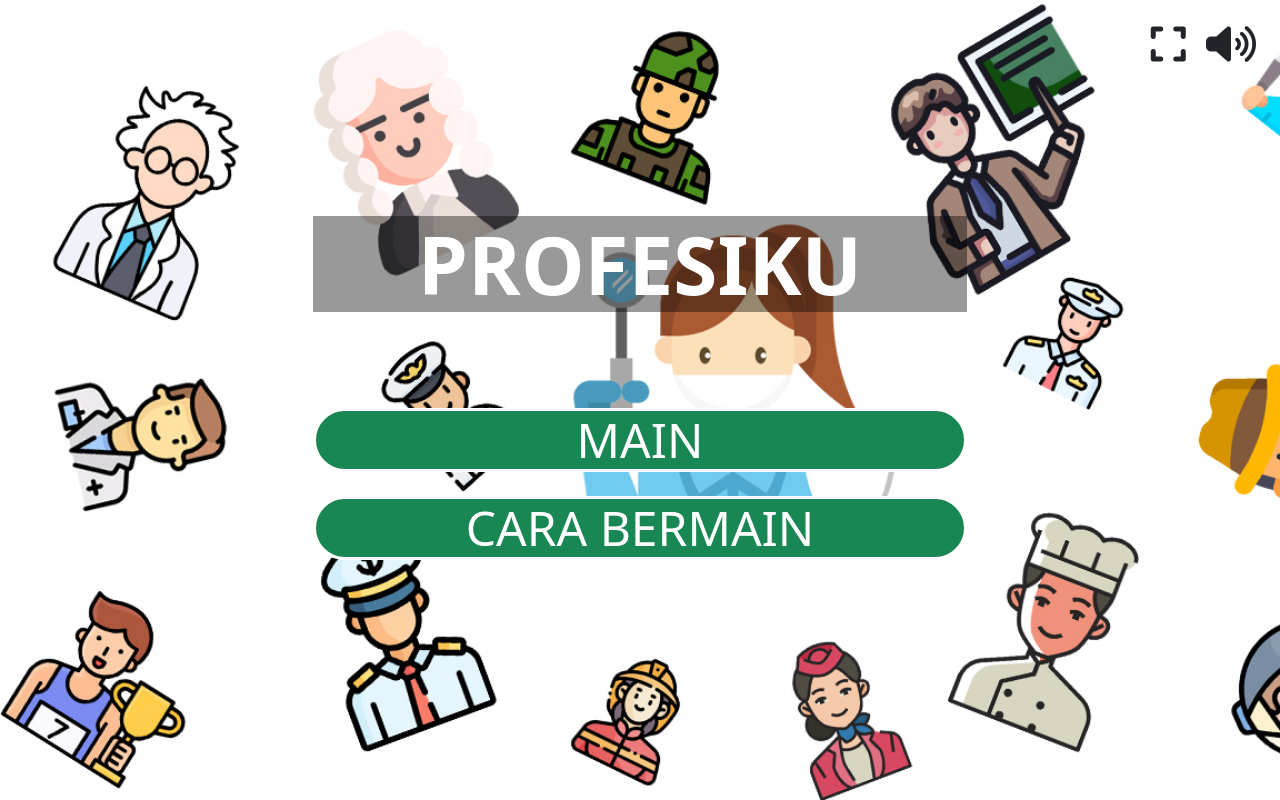
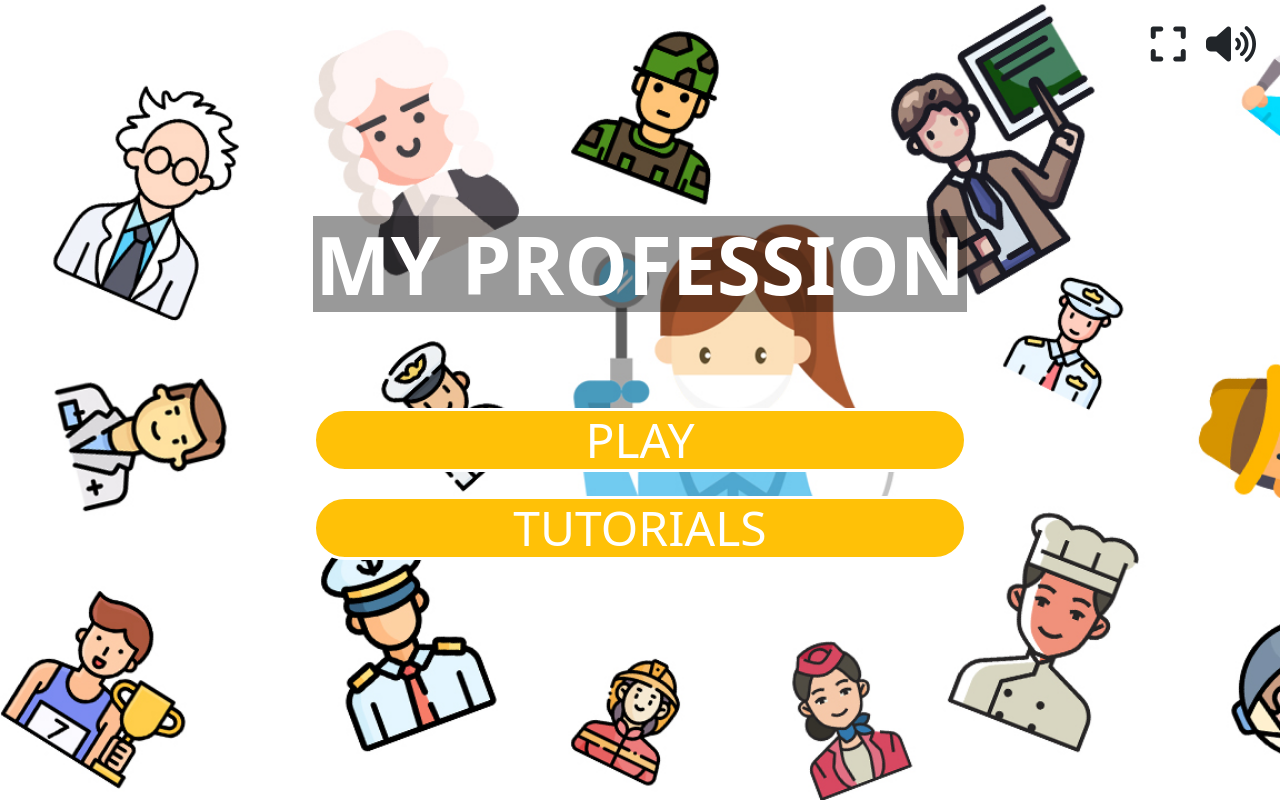
Before and after one commit to Vikri18/gameprofesi, a plain HTML site: page index.html in a window 1280 px wide. Drawn offline with Linux system fonts and the light colour scheme.

Commit message:
Ubah jadi bahasa inggis dan merubah warna tombol

```diff
--- a/index.html
+++ b/index.html
@@ -21,22 +21,22 @@
             class="mb-5 display-1 fw-bold text-white"
             style="background-color: rgba(0, 0, 0, 0.4)"
           >
-            PROFESIKU
+            MY PROFESSION
           </h1>
           <br />
           <a
-            class="display-5 d-block text-decoration-none bg-success border border-3 border-white rounded-pill my-4 btn-custom"
+            class="display-5 d-block text-decoration-none bg-warning border border-3 border-white rounded-pill my-4 btn-custom"
             id="mulai"
           >
-            MAIN
+            PLAY
           </a>
           <a
-            class="display-5 d-block text-decoration-none bg-success border border-3 border-white rounded-pill my-4 btn-custom"
+            class="display-5 d-block text-decoration-none bg-warning border border-3 border-white rounded-pill my-4 btn-custom"
             data-bs-toggle="modal"
             data-bs-target="#exampleModal"
             id="guide"
           >
-            CARA BERMAIN
+            TUTORIALS
           </a>
         </div>
       </div>
@@ -81,7 +81,7 @@
      <div class="modal-content">
        <div class="modal-header">
          <h1 class="modal-title fs-5" id="exampleModalLabel">
-           Cara Bermain
+           Tutorials
          </h1>
          <button
            type="button"
```
